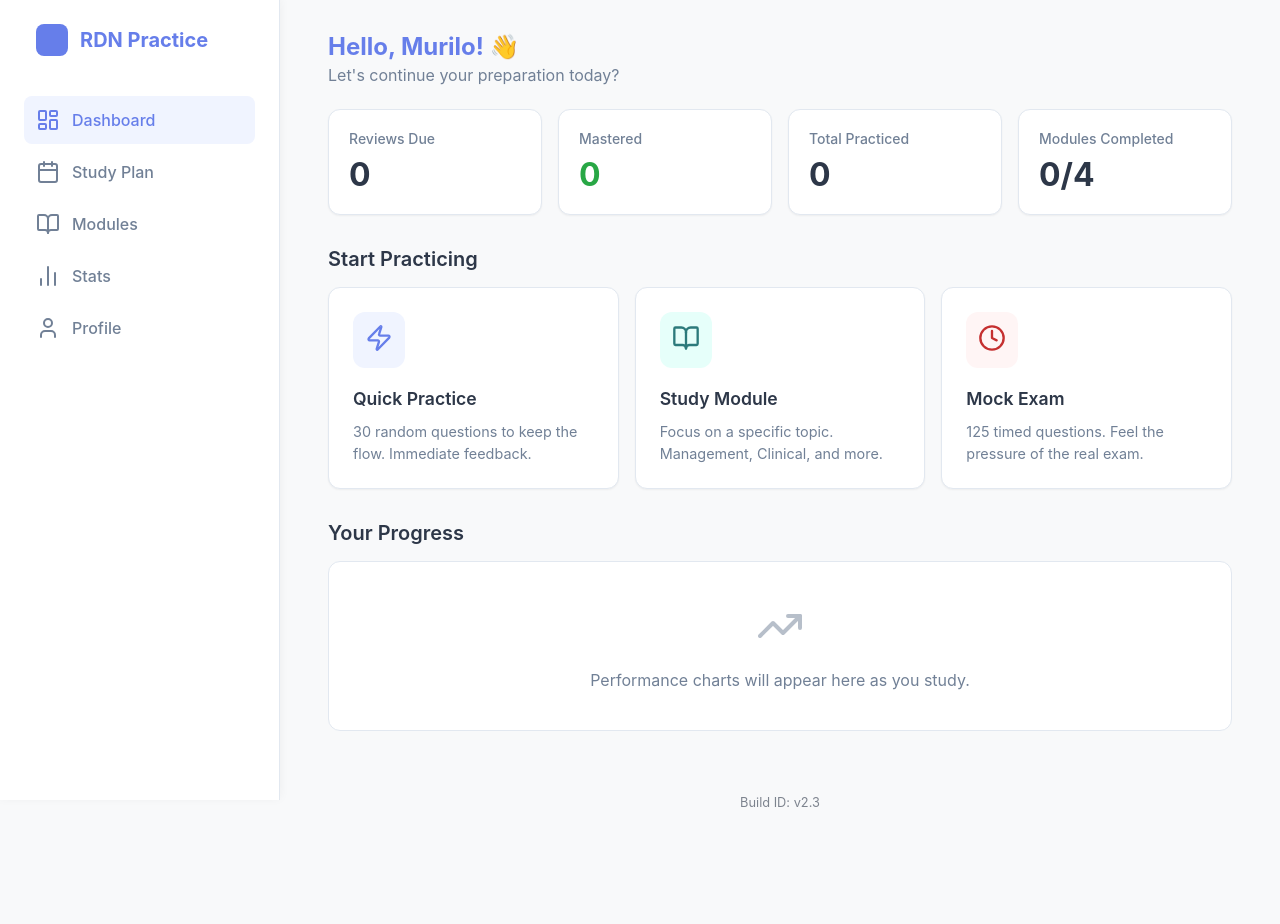
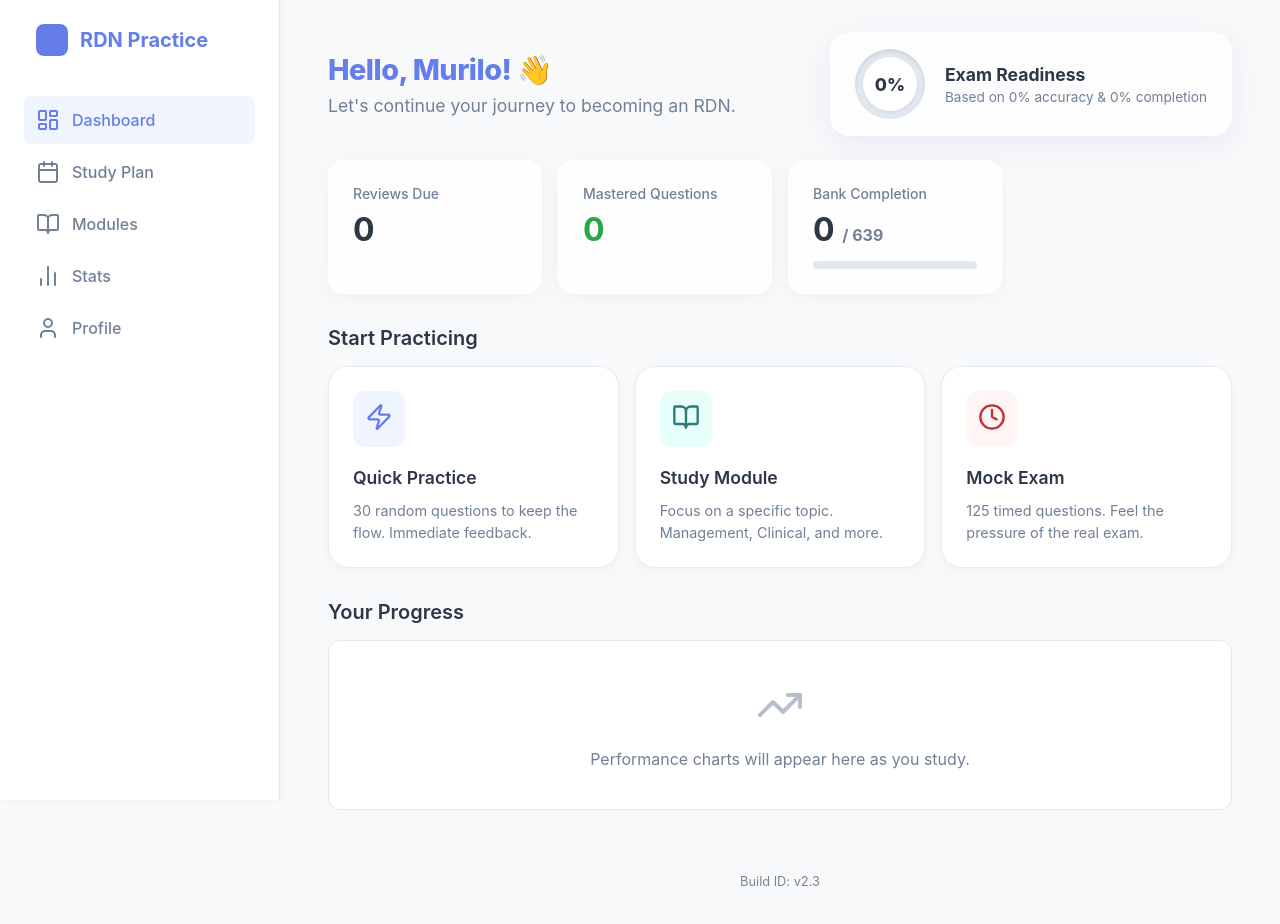
Before and after one commit to Murilotoscano/rdn-app, a Next.js app: page / in a window 1280 px wide. Shown: the top 924 px of the page. Before the commit the page ends 858 px from the top, so only its background shows below. Built offline with nearby package versions, Linux system fonts and the light colour scheme.

Commit message:
feat: complete UI revamp of dashboard with readiness score and glassmorphism

```diff
--- a/src/app/page.module.css
+++ b/src/app/page.module.css
@@ -2,14 +2,88 @@
   margin-bottom: 24px;
 }
 
+.headerContent {
+  display: flex;
+  flex-direction: column;
+  gap: 24px;
+}
+
+@media (min-width: 768px) {
+  .headerContent {
+    flex-direction: row;
+    justify-content: space-between;
+    align-items: center;
+  }
+}
+
+.greetingSection {
+  flex: 1;
+}
+
 .welcome {
-  font-size: 1.5rem;
-  font-weight: 700;
-  margin-bottom: 4px;
+  font-size: 1.8rem;
+  font-weight: 800;
+  margin-bottom: 8px;
   color: var(--primary);
+  letter-spacing: -0.5px;
 }
 
 .subtitle {
+  color: var(--text-muted);
+  font-size: 1.1rem;
+}
+
+/* Exam Readiness Widget */
+.readinessWidget {
+  display: flex;
+  align-items: center;
+  gap: 20px;
+  background: rgba(255, 255, 255, 0.7);
+  backdrop-filter: blur(10px);
+  padding: 16px 24px;
+  border-radius: 20px;
+  border: 1px solid rgba(255, 255, 255, 0.4);
+  box-shadow: 0 8px 32px rgba(31, 38, 135, 0.07);
+}
+
+.circularProgress {
+  width: 70px;
+  height: 70px;
+  border-radius: 50%;
+  background: conic-gradient(var(--primary) var(--progress), #e2e8f0 0deg);
+  display: flex;
+  align-items: center;
+  justify-content: center;
+  position: relative;
+  box-shadow: inset 0 2px 4px rgba(0, 0, 0, 0.1);
+}
+
+.innerCircle {
+  width: 54px;
+  height: 54px;
+  border-radius: 50%;
+  background-color: white;
+  display: flex;
+  align-items: center;
+  justify-content: center;
+  box-shadow: 0 2px 4px rgba(0, 0, 0, 0.05);
+}
+
+.scoreValue {
+  font-weight: 800;
+  font-size: 1.1rem;
+  color: var(--text-main);
+}
+
+.readinessTitle {
+  font-size: 1.1rem;
+  font-weight: 700;
+  color: var(--text-main);
+  margin-bottom: 4px;
+}
+
+.readinessDetails {
+  font-size: 0.85rem;
   color: var(--text-muted);
 }
 
@@ -33,13 +107,37 @@
 }
 
 .statCard {
-  background: var(--surface);
-  padding: 20px;
-  border-radius: var(--radius-md);
-  box-shadow: var(--shadow-sm);
-  border: 1px solid var(--border);
+  background: rgba(255, 255, 255, 0.8);
+  backdrop-filter: blur(12px);
+  padding: 24px;
+  border-radius: 16px;
+  box-shadow: 0 4px 20px rgba(0, 0, 0, 0.04);
+  border: 1px solid rgba(255, 255, 255, 0.6);
   display: flex;
   flex-direction: column;
+  transition: transform 0.2s ease, box-shadow 0.2s ease;
+}
+
+.statCard:hover {
+  transform: translateY(-2px);
+  box-shadow: 0 8px 24px rgba(0, 0, 0, 0.08);
+}
+
+/* Linear Progress Bar */
+.progressBarContainer {
+  width: 100%;
+  height: 8px;
+  background-color: #e2e8f0;
+  border-radius: 4px;
+  margin-top: 12px;
+  overflow: hidden;
+}
+
+.progressBarFill {
+  height: 100%;
+  background: linear-gradient(90deg, var(--primary), #60a5fa);
+  border-radius: 4px;
+  transition: width 1s ease-out;
 }
 
 .statValue {
@@ -78,23 +176,41 @@
 }
 
 .actionCard {
-  background: var(--surface);
+  background: rgba(255, 255, 255, 0.9);
+  backdrop-filter: blur(8px);
   padding: 24px;
-  border-radius: var(--radius-md);
-  border: 1px solid var(--border);
-  box-shadow: var(--shadow-sm);
-  transition: all 0.2s;
+  border-radius: 20px;
+  border: 1px solid rgba(226, 232, 240, 0.8);
+  box-shadow: 0 4px 12px rgba(0, 0, 0, 0.03);
+  transition: all 0.3s cubic-bezier(0.25, 0.8, 0.25, 1);
   cursor: pointer;
   display: flex;
   flex-direction: column;
   align-items: flex-start;
   gap: 12px;
+  position: relative;
+  overflow: hidden;
+}
+
+.actionCard::before {
+  content: '';
+  position: absolute;
+  top: 0;
+  left: 0;
+  right: 0;
+  height: 4px;
+  background: transparent;
+  transition: background 0.3s ease;
 }
 
 .actionCard:hover {
-  transform: translateY(-2px);
-  box-shadow: var(--shadow-md);
-  border-color: var(--primary);
+  transform: translateY(-6px);
+  box-shadow: 0 12px 24px rgba(0, 0, 0, 0.08);
+  border-color: rgba(226, 232, 240, 1);
+}
+
+.actionCard:hover::before {
+  background: var(--primary);
 }
 
 .cardIcon {
--- a/src/app/page.tsx
+++ b/src/app/page.tsx
@@ -6,16 +6,36 @@ import { Play, BookOpen, Clock, TrendingUp, Award, Zap, Repeat } from "lucide-re
 import Link from "next/link";
 import { useEffect, useState } from "react";
 import { store } from "@/lib/store";
+import { SAMPLE_QUESTIONS } from "@/lib/questions";
 
 export default function Home() {
   const [counts, setCounts] = useState<{
     due: number; overdue: number; mastered: number; total: number;
     dueUnsure: number; dueIncorrect: number;
   }>({ due: 0, overdue: 0, mastered: 0, total: 0, dueUnsure: 0, dueIncorrect: 0 });
+
+  const [readinessScore, setReadinessScore] = useState({ score: 0, accuracy: 0, completion: 0 });
   const [mounted, setMounted] = useState(false);
 
   useEffect(() => {
-    setCounts(store.getReviewCounts());
+    const reviewCounts = store.getReviewCounts();
+    setCounts(reviewCounts);
+
+    // Calculate Readiness Score
+    const totalQuestions = SAMPLE_QUESTIONS.length;
+    const stats30Days = store.getStats(30);
+    const overallAccuracy = stats30Days ? stats30Days.accuracy : 0;
+    const completionPercentage = (reviewCounts.total / totalQuestions) * 100;
+
+    // Algorithm: 60% weight on accuracy, 40% weight on completion (capped at 100%)
+    const score = Math.min(100, Math.round((overallAccuracy * 0.6) + (completionPercentage * 0.4)));
+
+    setReadinessScore({
+      score: score,
+      accuracy: Math.round(overallAccuracy),
+      completion: Math.round(completionPercentage)
+    });
+
     setMounted(true);
   }, []);
 
@@ -24,8 +44,26 @@ export default function Home() {
   return (
     <AppLayout>
       <header className={styles.header}>
-        <h1 className={styles.welcome}>Hello, Murilo! 👋</h1>
-        <p className={styles.subtitle}>Let's continue your preparation today?</p>
+        <div className={styles.headerContent}>
+          <div className={styles.greetingSection}>
+            <h1 className={styles.welcome}>Hello, Murilo! 👋</h1>
+            <p className={styles.subtitle}>Let's continue your journey to becoming an RDN.</p>
+          </div>
+
+          <div className={styles.readinessWidget}>
+            <div className={styles.circularProgress} style={{ "--progress": `${readinessScore.score}%` } as React.CSSProperties}>
+              <div className={styles.innerCircle}>
+                <span className={styles.scoreValue}>{readinessScore.score}%</span>
+              </div>
+            </div>
+            <div className={styles.readinessText}>
+              <h2 className={styles.readinessTitle}>Exam Readiness</h2>
+              <p className={styles.readinessDetails}>
+                Based on {readinessScore.accuracy}% accuracy & {readinessScore.completion}% completion
+              </p>
+            </div>
+          </div>
+        </div>
       </header>
 
       <div className={styles.grid}>
@@ -38,17 +76,18 @@ export default function Home() {
             {counts.overdue > 0 && <span style={{ fontSize: '0.8rem', color: 'var(--error)' }}>({counts.overdue} overdue)</span>}
           </div>
         </div>
+
         <div className={styles.statCard}>
-          <span className={styles.statLabel}>Mastered</span>
+          <span className={styles.statLabel}>Mastered Questions</span>
           <span className={styles.statValue} style={{ color: "var(--success)" }}>{counts.mastered}</span>
         </div>
+
         <div className={styles.statCard}>
-          <span className={styles.statLabel}>Total Practiced</span>
-          <span className={styles.statValue}>{counts.total}</span>
-        </div>
-        <div className={styles.statCard}>
-          <span className={styles.statLabel}>Modules Completed</span>
-          <span className={styles.statValue}>0/4</span>
+          <span className={styles.statLabel}>Bank Completion</span>
+          <span className={styles.statValue}>{counts.total} <span style={{ fontSize: '1rem', color: 'var(--text-muted)' }}>/ {SAMPLE_QUESTIONS.length}</span></span>
+          <div className={styles.progressBarContainer}>
+            <div className={styles.progressBarFill} style={{ width: `${readinessScore.completion}%` }}></div>
+          </div>
         </div>
       </div>
 
```
Also changed, not shown: public/sw.js.
